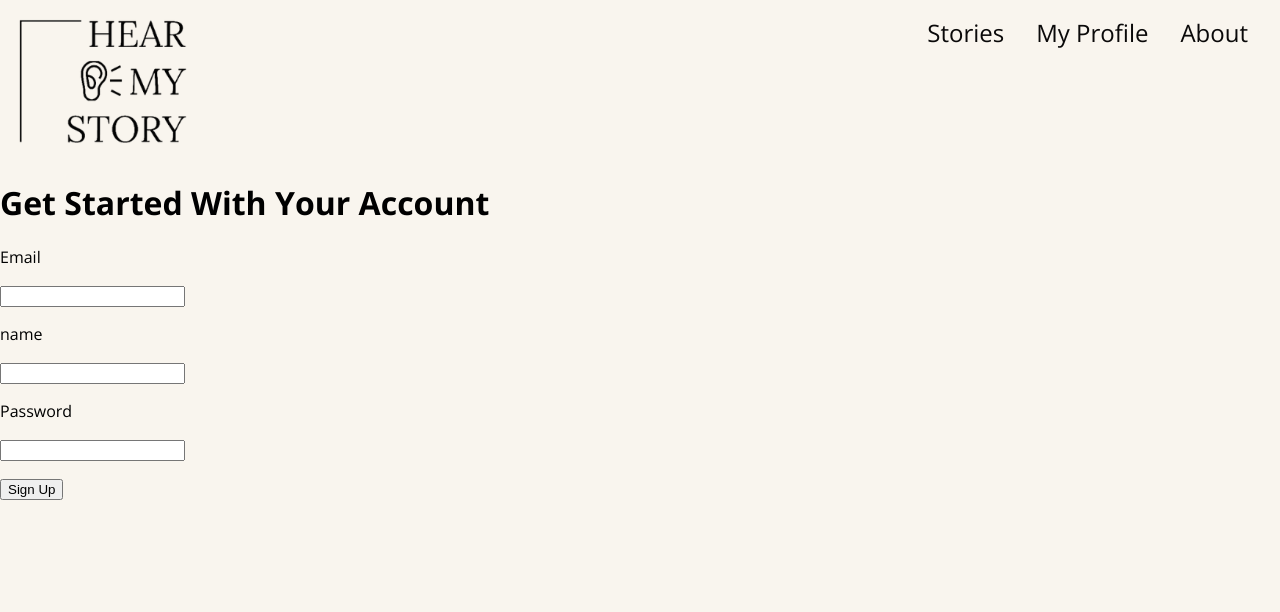
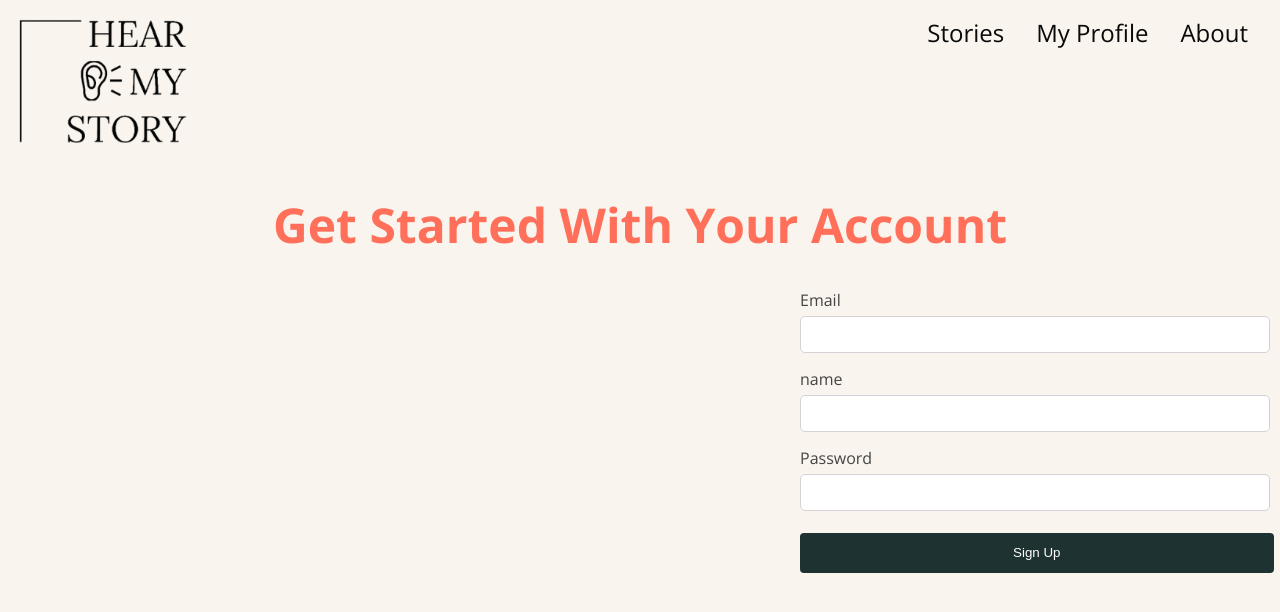
Before and after one commit to Sayed94h/Hear-My-Story, a React (Create React App) app in the folder client/: page /signup in a window 1280 px wide. Shown: the top 612 px of the page. Built offline with nearby package versions, Linux system fonts and the light colour scheme.

Commit message:
having pb to add picture

```diff
--- a/client/src/UserSignIn.jsx
+++ b/client/src/UserSignIn.jsx
@@ -35,7 +35,7 @@ export default class UserSignUp extends Component {
         <p></p>
         <input type="submit" value="Log In" />
       </form>
-
+       <p>Don't have a profile? <Link to="/signup">Sign Up</Link> </p>
       </div>
 
     );
--- /dev/null
+++ b/client/src/UserSignUp.css
@@ -0,0 +1,52 @@
+
+label {
+    margin-left: 800px;
+    color: #444;
+    font-weight: lighter;
+  }
+
+  input {
+    display: flex;
+    flex-direction: column;
+    margin-bottom: 15px;
+    margin-left: 800px;
+    width: 35%;
+  }
+  input, select {
+    padding: 10px 10px;
+    border-radius: 5px;
+    border: 1px solid #d6d1d5;
+    margin-top: 5px;
+  }
+
+  button {
+    min-width: 37%;
+    cursor: pointer;
+    margin-left: 800px;
+    margin-top: 0.5em;
+    padding: 	0.938em;
+    border: none;
+    border-radius: 4px;
+    background-color: #1E3231;
+    color: #fefefe;
+  }
+
+  .error {
+    color:#db2269;
+    font-size: 0.5em;
+    display: relative;
+  }
+
+  .submit {
+    width: 100%;
+    display: flex;
+    flex-wrap: wrap;
+  }
+
+h1.title {
+    color: var(--orange);
+    font-size: 3em;
+    font-weight: bold;
+    text-align: center;
+    text-transform: capitalize;
+}
--- a/client/src/UserSignUp.jsx
+++ b/client/src/UserSignUp.jsx
@@ -1,47 +1,58 @@
 import React, { Component } from 'react';
 import { Link, Redirect } from 'react-router-dom';
+import './UserSignUp.css';
 
 
-export default class UserSignUp extends Component {
+export default function App() {
+  const [email, setEmail] = React.useState("");
+  const [name, setName] = React.useState("");
+  const [password, setPassword] = React.useState("");
 
-  constructor(props) {
-    super(props);
-    this.state = {
-      signIn: null,
-      email: '',
-      name:'',
-      password: '',
-    }
+  const handleSubmit = (event) => {
+    console.log(`
+      Email: ${email}
+      Name: ${name}
+      Password: ${password}
+    `);
+
+    event.preventDefault();
   }
 
-  //function to set state if a form field is changed
-  handleChange = (e, state) => {
-    this.setState({
-      [state]: e.target.value
-    });
-  }
+  return (
+    <form onSubmit={handleSubmit}>
+      <h1 className="title">Get Started With Your account</h1>
 
-  render() {
-    return (
-      <div>
-        <h1>Get Started With Your Account</h1>
-        <form onSubmit ={this.handleInputChange}>
       <label>
-                <p>Email</p>
-                <input type="text" value={this.state.value} onChange={this.handleInputChange} />
+        Email
+        <input
+          name="email"
+          type="email"
+          value={email}
+          onChange={e => setEmail(e.target.value)}
+          required />
       </label>
+
       <label>
-                <p>name</p>
-                <input type="text" value={this.state.value} onChange={this.handleInputChange} />
+        name
+        <input
+          name="name"
+          type="name"
+          value={name}
+          onChange={e => setName(e.target.value)}
+          required />
       </label>
+
       <label>
-                <p>Password</p>
-                <input type="text" value={this.state.value} onChange={this.handleInputChange} />
+        Password
+        <input
+          name="password"
+          type="password"
+          value={password}
+          onChange={e => setPassword(e.target.value)}
+          required />
       </label>
-            <p></p>
-            <button type="submit">Sign Up</button>
+
+      <button>Sign Up</button>
     </form>
-      </div>
   );
 }
-}
```
Also changed, not shown: 1 other file (tests, documents, lock files or other folders). Lines whose indentation alone changed are shown as unchanged.
